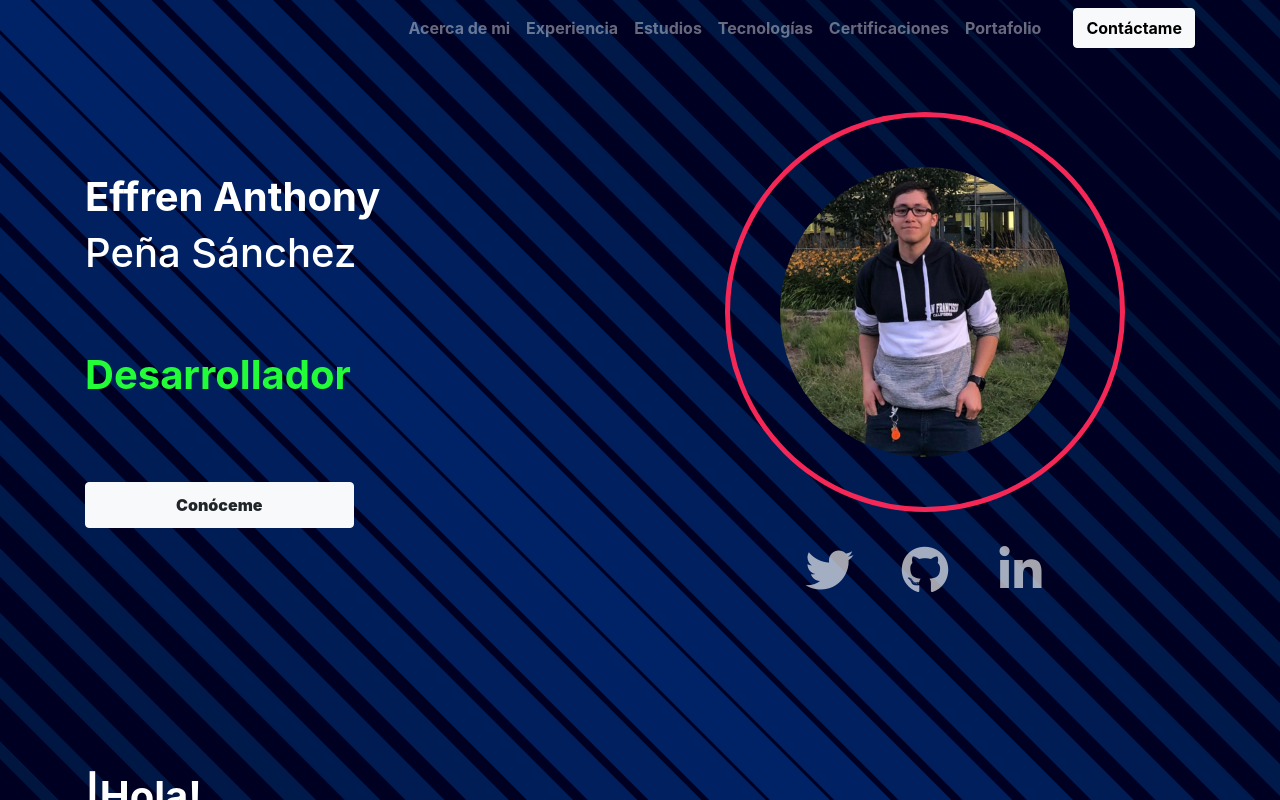
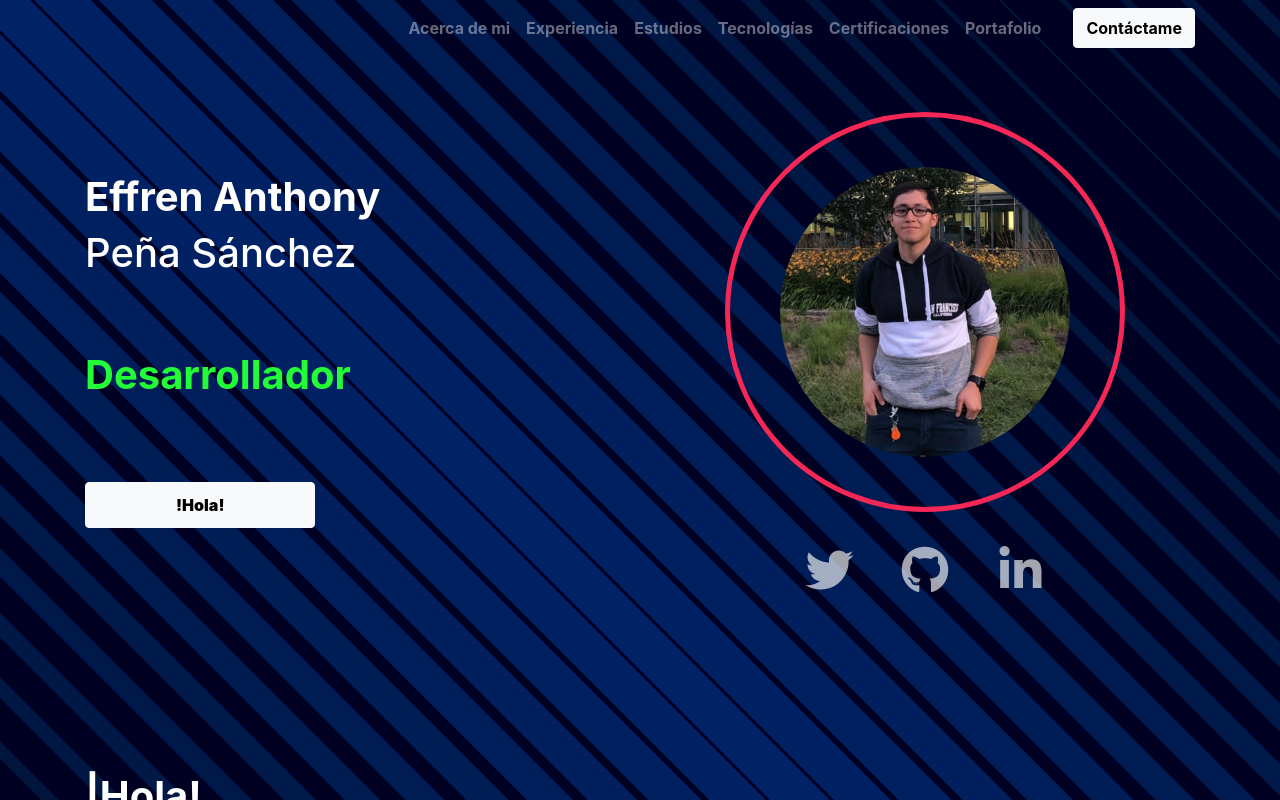
Before and after one commit to EffrenAnthony/effrenanthony, a React (Create React App) app: page / in a window 1280 px wide. Shown: the top 800 px of the page. Built offline with nearby package versions, Linux system fonts and the light colour scheme.

Commit message:
effrenanthony v1.1

```diff
--- a/src/assets/styles/components/Header.css
+++ b/src/assets/styles/components/Header.css
@@ -68,3 +68,13 @@
   color: white;
   text-decoration: none;
 }
+
+.header__button a.activeButton{
+  color: black !important;
+}
+.header__button a{
+  color: black !important;
+}
+.header__button a:hover{
+  color: black !important;
+}
--- a/src/components/ContactMe.jsx
+++ b/src/components/ContactMe.jsx
@@ -19,7 +19,7 @@ const ContactMe = () => {
     Swal.fire({
         icon: "success",
         title: 'Excelente!',
-        text: 'Nos pondremos en contacto lo antes posible para resolver tus dudas',
+        text: 'Me pondré en contácto contigo lo antes posible.',
       // footer: 'Mantente atento a tu correo, te enviaremos una confirmación para la reunión que acabas de agendar'
     })
     }
--- a/src/components/Header.tsx
+++ b/src/components/Header.tsx
@@ -2,6 +2,7 @@ import React from 'react';
 import Typewriter from 'typewriter-effect';
 import '../assets/styles/components/Header.css';
 import headerImg from '../assets/static/headerImg.png'
+import { Link as LinkS } from 'react-scroll';
 
 
 
@@ -25,7 +26,11 @@ const Header = () => {
             }}
           />
           <div className='mt-3 mb-3'>
-            <button className='btn btn-light header__button'><b>Conóceme</b></button>
+            <button className='btn btn-light header__button'>
+            <LinkS activeClass="activeButton" to="hello" spy={true} smooth={true} duration={500} className=''>
+              <b>!Hola!</b>
+            </LinkS>
+            </button>
           </div>
         </div>
         <div className="col-md-6 d-flex justify-content-center flex-column align-items-center mt-3 mb-3">
```
Also changed, not shown: 1 other file (tests, documents, lock files or other folders).
